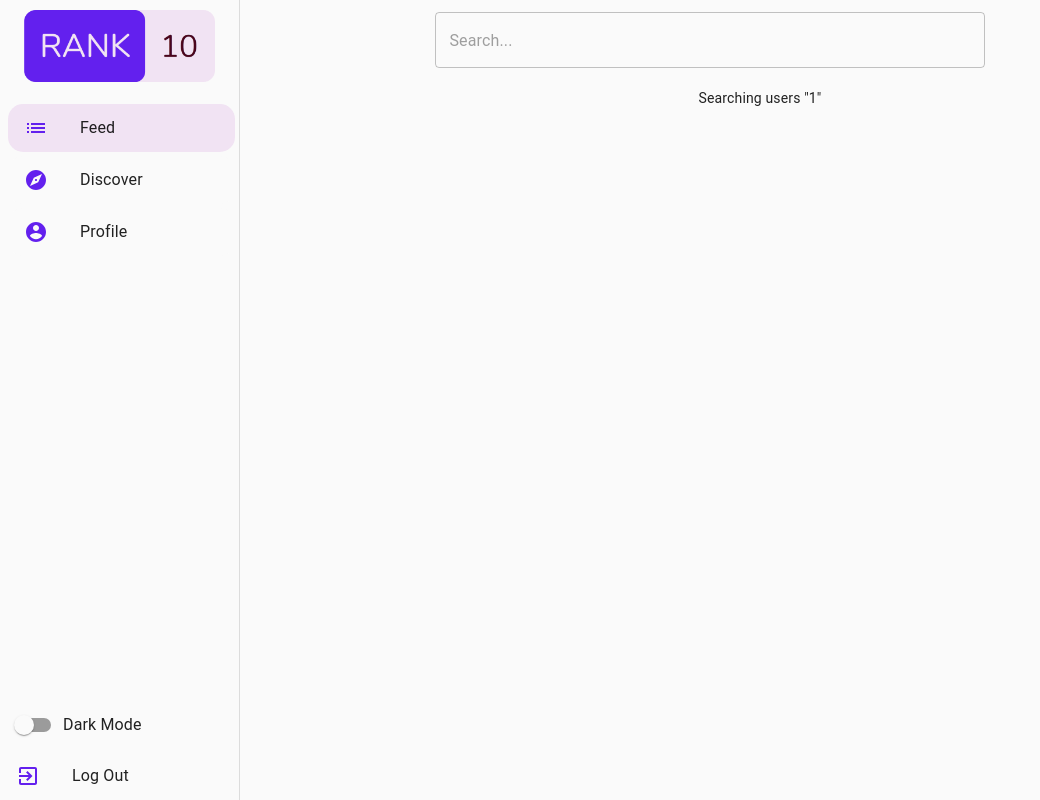
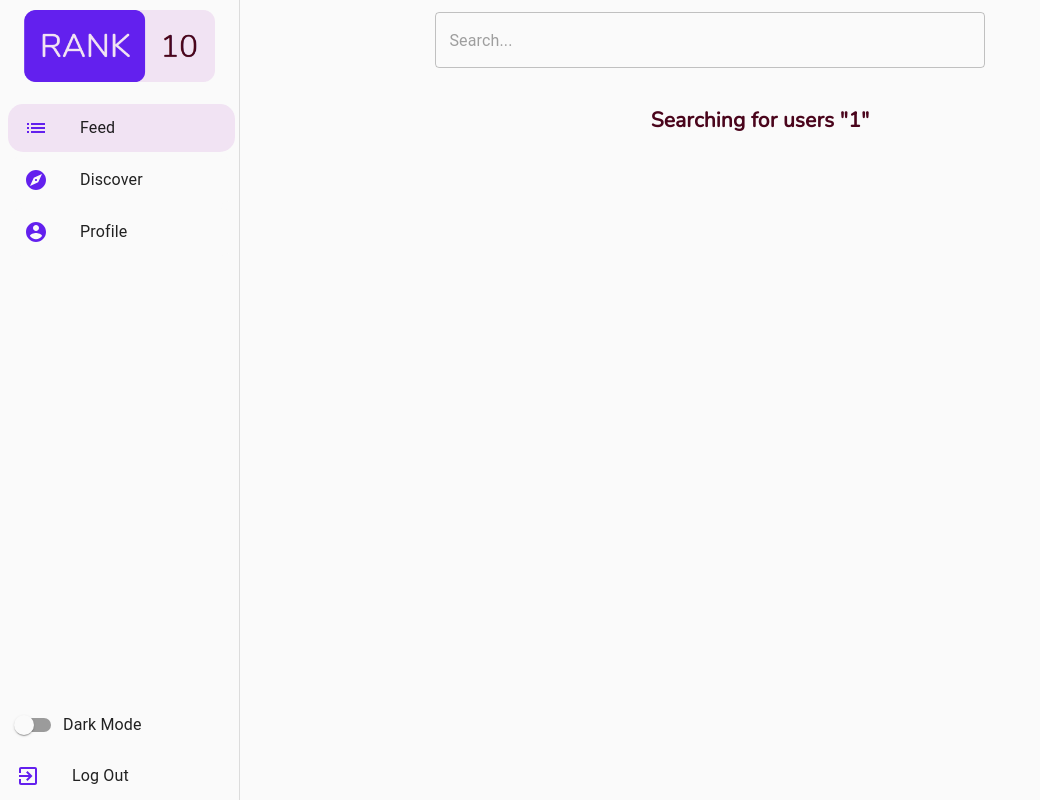
Before and after one commit to meh430/rankten, a React (Create React App) app: page /#/main/search_users/1 in a window 1280 px wide. Shown: the whole page, without its empty margins (0-1040 px from the left). Built offline with nearby package versions, Linux system fonts and the light colour scheme.

Commit message:
Styles search text

```diff
--- a/src/components/SearchUsers.js
+++ b/src/components/SearchUsers.js
@@ -1,7 +1,16 @@
+import { useTheme } from '@material-ui/core';
 import React from 'react'
 
+import '../App.css'
+import { getTextTheme } from '../misc/AppTheme';
 //query: string
 export const SearchUsers = props => {
+    const currentTheme = useTheme();
+    const textTheme = getTextTheme(currentTheme);
 
-    return <div>Searching users "{props.query}"</div>
+    return (
+        <div className="col" style={{alignItems: "center"}}>
+            <h2 style={textTheme}>Searching for users "{props.query}"</h2>
+        </div>
+    );
 }
--- a/src/routes/MainRoute.js
+++ b/src/routes/MainRoute.js
@@ -214,7 +214,6 @@ export const MainRoute = (props) => {
                             variant="outlined"
                             placeholder="Search..."
                             onKeyPress={(event) => {
-
                                 if (event.key === "Enter") {
                                     history.push('/main/search_users/' + searchQuery);
                                     event.preventDefault();
```
